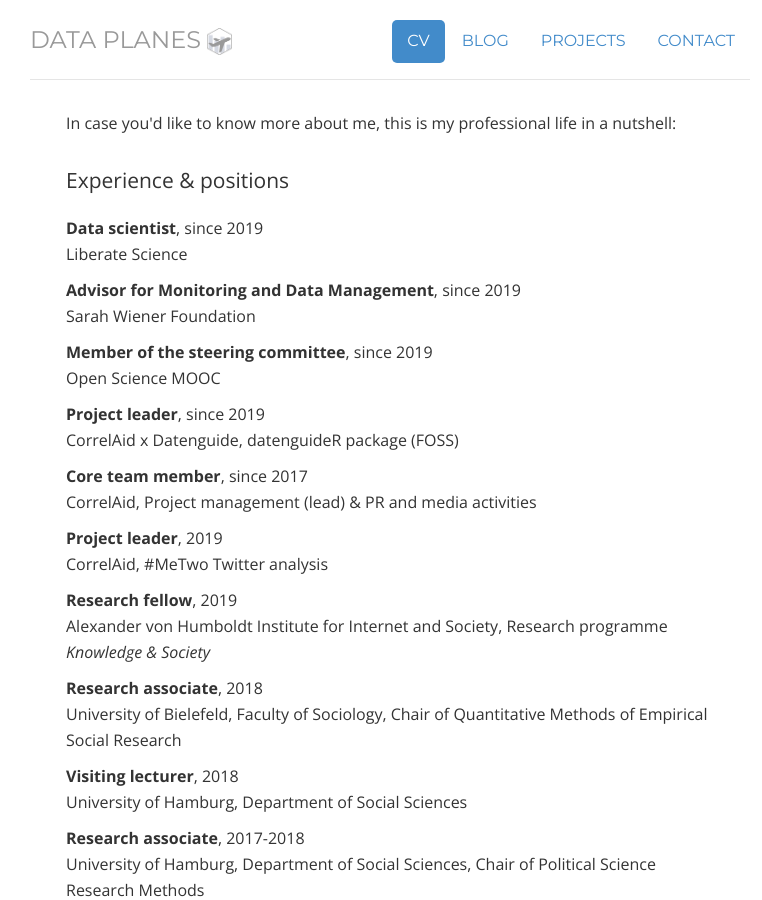
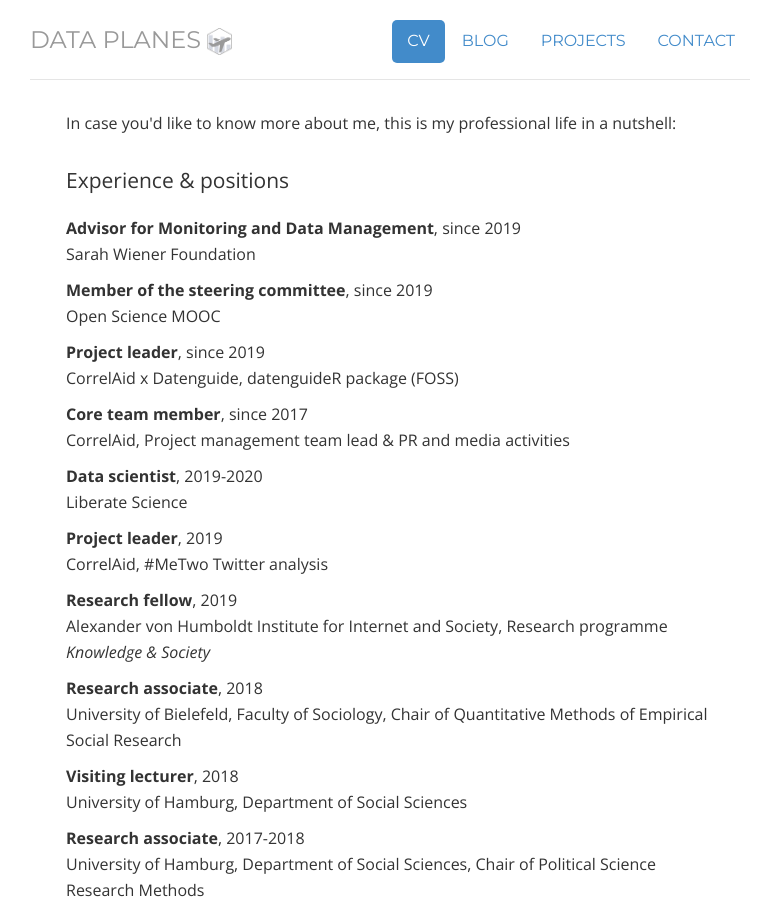
Before and after one commit to lhehnke/lhehnke.github.io, a Jekyll site: the page built from cv/index.html, in a window 1280 px wide and 900 px high. Shown: the whole window, without its empty margins (250-1012 px from the left). Built offline with Jekyll 4.4.1, drawn with Linux system fonts in a browser that asks for light colours; nearby versions of some CDN libraries.

Commit message:
Update CV

```diff
--- a/cv/index.html
+++ b/cv/index.html
@@ -17,9 +17,6 @@
 
     <p class="lead">Experience & positions</p>
 
-    <p><strong> Data scientist</strong>, since 2019<br>
-				Liberate Science </p>
-
     <p><strong> Advisor for Monitoring and Data Management</strong>, since 2019<br>
 				Sarah Wiener Foundation</p>
 
@@ -33,7 +30,10 @@
 				CorrelAid x Datenguide, datenguideR package (FOSS)</p>
 
     <p><strong> Core team member</strong>, since 2017<br>
-				CorrelAid, Project management (lead) & PR and media activities </p>
+				CorrelAid, Project management team lead & PR and media activities </p>
+
+    <p><strong> Data scientist</strong>, 2019-2020<br>
+				Liberate Science </p>
 
     <p><strong> Project leader</strong>, 2019<br>
 				CorrelAid, #MeTwo Twitter analysis </p>
```
